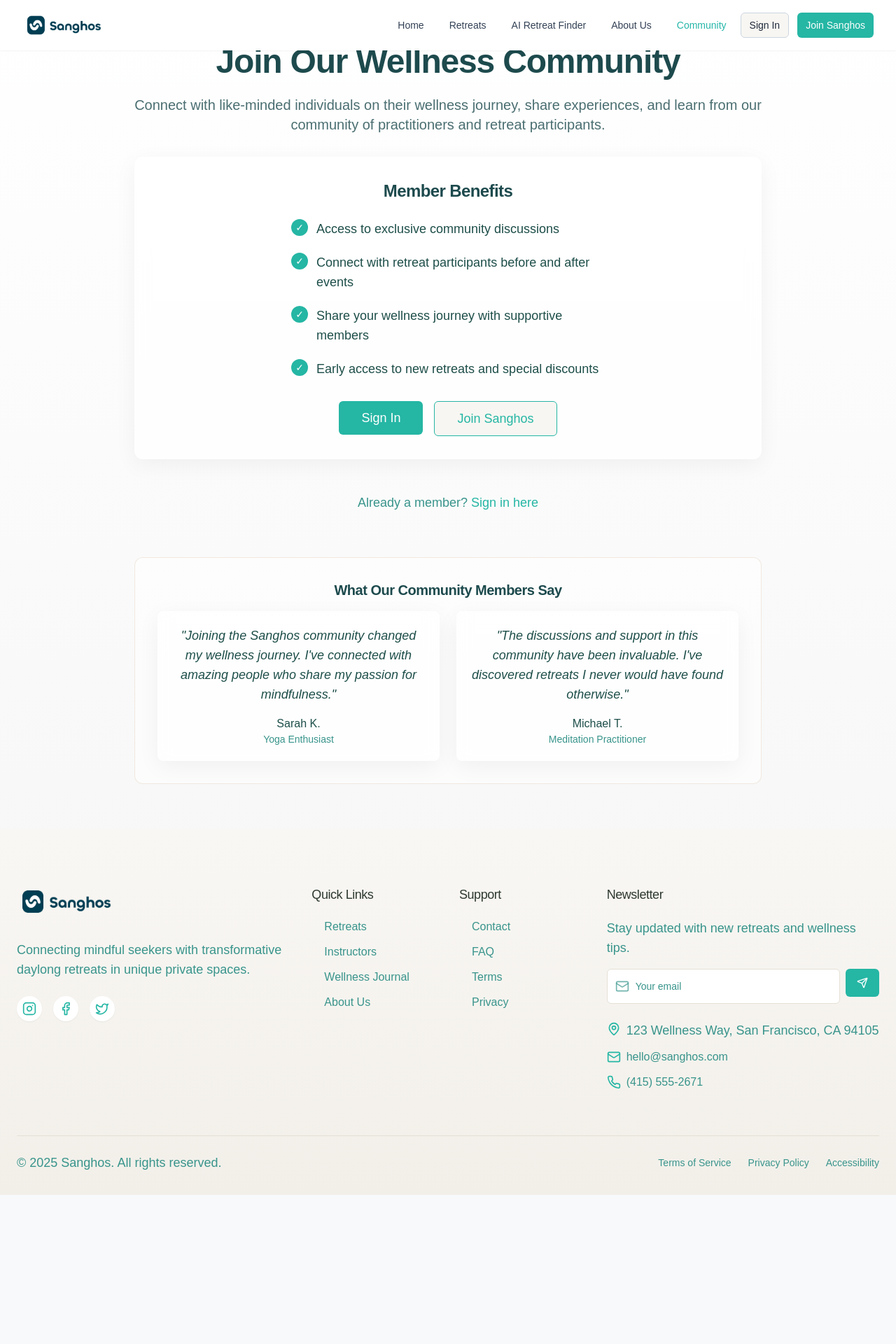
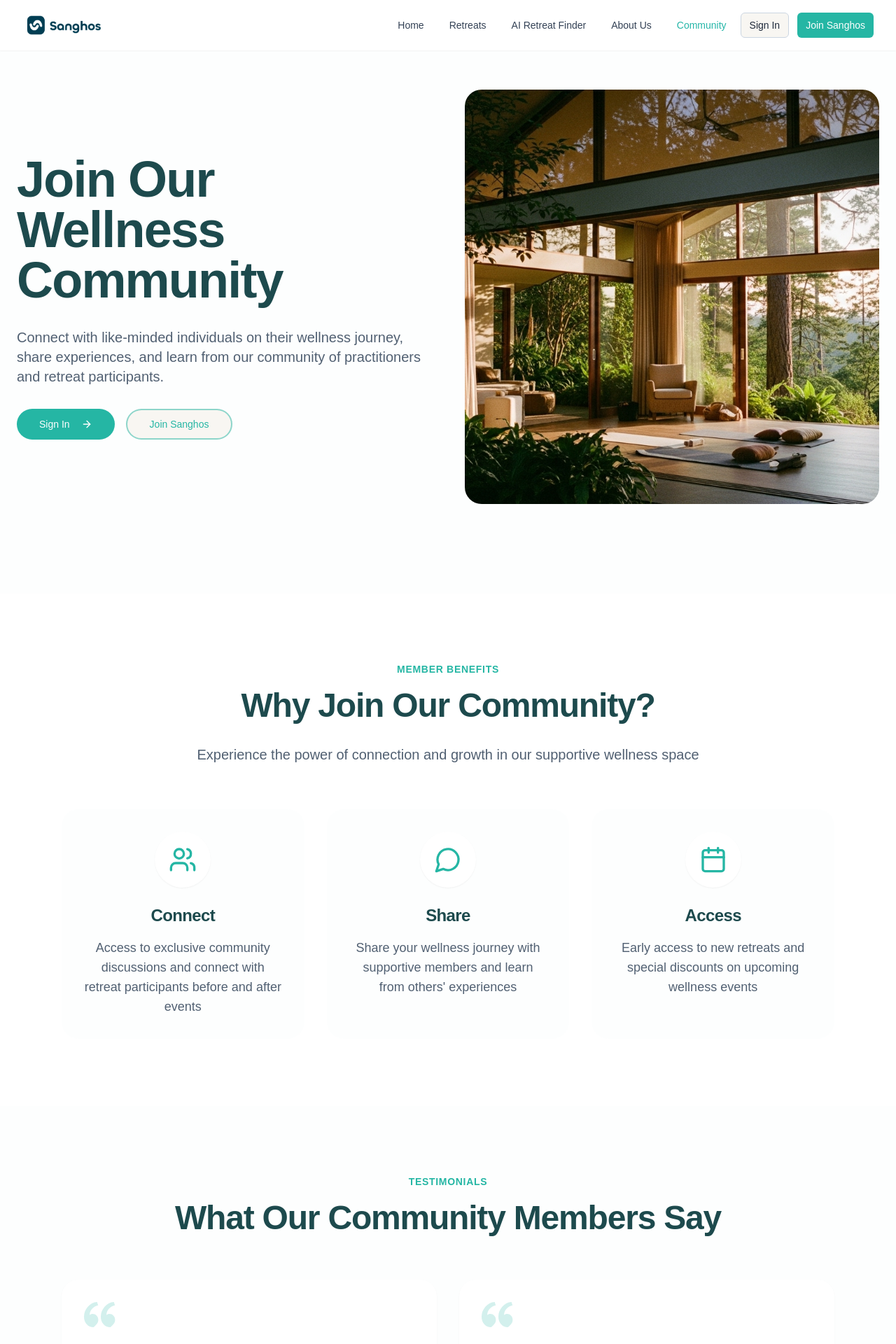
Before and after one commit to Devinfern/sanghos, a React (Vite) app: page /community-teaser in a window 1280 px wide. Shown: the top 1920 px of the page at 70% size. Before the commit the page ends 1707 px from the top, so only its background shows below. Built offline with nearby package versions, Linux system fonts and the light colour scheme; no server answers; the database is empty; a web font is replaced by a local one.

Commit message:
Refactor: Consistent design for community-teaser page
Update the community-teaser page to match the design and layout of the homepage and About Us pages, while preserving existing content and imagery.

```diff
--- a/src/pages/CommunityTeaser.tsx
+++ b/src/pages/CommunityTeaser.tsx
@@ -1,14 +1,43 @@
 
-import React from 'react';
+import React, { useEffect, useState } from 'react';
 import { Link } from 'react-router-dom';
+import { Helmet } from 'react-helmet';
+import { motion } from 'framer-motion';
+import { ArrowRight, Users, MessageCircle, Calendar } from 'lucide-react';
 import { Button } from '@/components/ui/button';
 import Header from '@/components/Header';
 import Footer from '@/components/Footer';
-import { motion } from 'framer-motion';
+import WellnessCommunityTeaser from '@/components/WellnessCommunityTeaser';
+import OptimizedImage from '@/components/OptimizedImage';
 
 const CommunityTeaser = () => {
-  const container = {
-    hidden: { opacity: 0 },
+  const [isLoaded, setIsLoaded] = useState(false);
+
+  useEffect(() => {
+    const timer = setTimeout(() => {
+      setIsLoaded(true);
+    }, 100);
+    return () => clearTimeout(timer);
+  }, []);
+
+  const fadeIn = {
+    hidden: {
+      opacity: 0,
+      y: 20
+    },
+    visible: {
+      opacity: 1,
+      y: 0,
+      transition: {
+        duration: 0.6
+      }
+    }
+  };
+
+  const staggerChildren = {
+    hidden: {
+      opacity: 0
+    },
     visible: {
       opacity: 1,
       transition: {
@@ -17,111 +46,225 @@ const CommunityTeaser = () => {
     }
   };
 
-  const item = {
-    hidden: { opacity: 0, y: 20 },
-    visible: { opacity: 1, y: 0 }
-  };
+  const benefits = [
+    {
+      icon: <Users className="h-10 w-10 text-brand-primary" />,
+      title: "Connect",
+      description: "Access to exclusive community discussions and connect with retreat participants before and after events"
+    },
+    {
+      icon: <MessageCircle className="h-10 w-10 text-brand-primary" />,
+      title: "Share",
+      description: "Share your wellness journey with supportive members and learn from others' experiences"
+    },
+    {
+      icon: <Calendar className="h-10 w-10 text-brand-primary" />,
+      title: "Access",
+      description: "Early access to new retreats and special discounts on upcoming wellness events"
+    }
+  ];
+
+  const testimonials = [
+    {
+      quote: "Joining the Sanghos community changed my wellness journey. I've connected with amazing people who share my passion for mindfulness.",
+      name: "Sarah K.",
+      role: "Yoga Enthusiast"
+    },
+    {
+      quote: "The discussions and support in this community have been invaluable. I've discovered retreats I never would have found otherwise.",
+      name: "Michael T.",
+      role: "Meditation Practitioner"
+    }
+  ];
 
   return (
     <>
+      <Helmet>
+        <title>Join Our Community | Sanghos</title>
+        <meta name="description" content="Connect with like-minded individuals on their wellness journey, share experiences, and learn from our community of practitioners." />
+      </Helmet>
+
       <Header />
-      <main className="container mx-auto px-4 py-16 flex-1 bg-gradient-to-b from-white to-brand-light/20">
-        <motion.section
-          className="max-w-4xl mx-auto text-center"
-          initial={{ opacity: 0 }}
-          animate={{ opacity: 1 }}
-          transition={{ duration: 0.5 }}
-        >
-          <motion.h1
-            className="text-4xl md:text-5xl font-bold mb-6 text-brand-dark"
-            initial={{ y: -20, opacity: 0 }}
-            animate={{ y: 0, opacity: 1 }}
-            transition={{ duration: 0.6 }}
-          >
-            Join Our Wellness Community
-          </motion.h1>
-          <motion.p
-            className="text-xl mb-8 text-brand-dark/80"
-            initial={{ y: 20, opacity: 0 }}
-            animate={{ y: 0, opacity: 1 }}
-            transition={{ duration: 0.6, delay: 0.1 }}
-          >
-            Connect with like-minded individuals on their wellness journey, share experiences,
-            and learn from our community of practitioners and retreat participants.
-          </motion.p>
 
-          <motion.div
-            className="glass-morphism p-8 rounded-xl mb-12 shadow-sm"
-            initial={{ opacity: 0, scale: 0.95 }}
-            animate={{ opacity: 1, scale: 1 }}
-            transition={{ duration: 0.5, delay: 0.2 }}
-          >
-            <h2 className="text-2xl font-semibold mb-6 text-brand-dark">Member Benefits</h2>
+      <main className="bg-white overflow-x-hidden">
+        {/* Hero Section */}
+        <section className="py-24 md:py-32 bg-brand-subtle/10 relative">
+          <div className="container mx-auto max-w-7xl px-4 md:px-6">
+            <div className="grid grid-cols-1 lg:grid-cols-2 gap-12 items-center">
+              <motion.div
+                initial="hidden"
+                animate={isLoaded ? "visible" : "hidden"}
+                variants={fadeIn}
+                className="max-w-3xl"
+              >
+                <h1 className="text-6xl md:text-7xl font-bold mb-8 text-brand-dark leading-tight">Join Our Wellness Community</h1>
 
-            <motion.ul
-              className="space-y-5 text-left max-w-md mx-auto mb-8"
-              variants={container}
+                <p className="text-xl mb-8 text-brand-slate">
+                  Connect with like-minded individuals on their wellness journey, share experiences,
+                  and learn from our community of practitioners and retreat participants.
+                </p>
+
+                <div className="flex flex-wrap gap-4">
+                  <Button
+                    size="lg"
+                    className="bg-brand-primary hover:bg-brand-primary/90 text-white rounded-full group"
+                    asChild
+                  >
+                    <Link to="/login">
+                      Sign In
+                      <ArrowRight className="ml-2 h-4 w-4 transition-transform group-hover:translate-x-1" />
+                    </Link>
+                  </Button>
+                  <Button
+                    size="lg"
+                    variant="outline"
+                    className="border-2 border-brand-primary/50 text-brand-primary hover:bg-brand-primary/5 rounded-full"
+                    asChild
+                  >
+                    <Link to="/signup">Join Sanghos</Link>
+                  </Button>
+                </div>
+              </motion.div>
+
+              <motion.div
+                initial="hidden"
+                animate={isLoaded ? "visible" : "hidden"}
+                variants={fadeIn}
+                className="relative rounded-3xl overflow-hidden"
+              >
+                <OptimizedImage
+                  src="/lovable-uploads/60c5a966-4e10-4c09-af70-bfafe90c0630.png"
+                  alt="Community meditation session"
+                  className="w-full h-full object-cover"
+                />
+              </motion.div>
+            </div>
+          </div>
+        </section>
+
+        {/* Benefits Section */}
+        <section className="py-24 bg-white">
+          <div className="container mx-auto max-w-6xl px-4 md:px-6">
+            <motion.div
               initial="hidden"
-              animate="visible"
+              animate={isLoaded ? "visible" : "hidden"}
+              variants={fadeIn}
+              className="text-center mb-16"
             >
-              {[
-                "Access to exclusive community discussions",
-                "Connect with retreat participants before and after events",
-                "Share your wellness journey with supportive members",
-                "Early access to new retreats and special discounts"
-              ].map((benefit, index) => (
-                <motion.li key={index} className="flex items-start" variants={item}>
-                  <span className="inline-flex items-center justify-center h-6 w-6 rounded-full bg-brand-primary text-white mr-3 flex-shrink-0 text-sm">✓</span>
-                  <span className="text-lg">{benefit}</span>
-                </motion.li>
+              <span className="text-sm uppercase tracking-wider text-brand-primary font-semibold">Member Benefits</span>
+              <h2 className="text-4xl md:text-5xl font-bold mt-4 mb-8 text-brand-dark">
+                Why Join Our Community?
+              </h2>
+              <p className="text-xl text-brand-slate max-w-3xl mx-auto">
+                Experience the power of connection and growth in our supportive wellness space
+              </p>
+            </motion.div>
+
+            <div className="grid grid-cols-1 md:grid-cols-3 gap-8">
+              {benefits.map((benefit, index) => (
+                <motion.div
+                  key={index}
+                  initial={{ opacity: 0, y: 20 }}
+                  animate={isLoaded ? { opacity: 1, y: 0 } : { opacity: 0, y: 20 }}
+                  transition={{ delay: 0.2 + index * 0.1, duration: 0.6 }}
+                  className="bg-brand-subtle/10 p-8 rounded-3xl text-center"
+                >
+                  <div className="mx-auto mb-6 bg-white w-20 h-20 rounded-full flex items-center justify-center shadow-sm">
+                    {benefit.icon}
+                  </div>
+                  <h3 className="text-2xl font-bold mb-4 text-brand-dark">{benefit.title}</h3>
+                  <p className="text-brand-slate text-lg">{benefit.description}</p>
+                </motion.div>
               ))}
-            </motion.ul>
+            </div>
+          </div>
+        </section>
 
-            <div className="flex flex-col sm:flex-row gap-4 justify-center">
-              <Button asChild size="lg" className="bg-brand-primary hover:bg-brand-primary/90 text-white px-8 py-6 text-lg">
-                <Link to="/login">Sign In</Link>
-              </Button>
-              <Button asChild size="lg" variant="outline" className="border-brand-primary text-brand-primary hover:bg-brand-primary/5 px-8 py-6 text-lg">
-                <Link to="/signup">Join Sanghos</Link>
-              </Button>
+        {/* Testimonials Section */}
+        <section className="py-24 bg-brand-subtle/10">
+          <div className="container mx-auto max-w-6xl px-4 md:px-6">
+            <motion.div
+              initial="hidden"
+              animate={isLoaded ? "visible" : "hidden"}
+              variants={fadeIn}
+              className="text-center mb-16"
+            >
+              <span className="text-sm uppercase tracking-wider text-brand-primary font-semibold">Testimonials</span>
+              <h2 className="text-4xl md:text-5xl font-bold mt-4 mb-8 text-brand-dark">
+                What Our Community Members Say
+              </h2>
+            </motion.div>
+
+            <div className="grid grid-cols-1 md:grid-cols-2 gap-8">
+              {testimonials.map((testimonial, index) => (
+                <motion.div
+                  key={index}
+                  initial={{ opacity: 0, y: 20 }}
+                  animate={isLoaded ? { opacity: 1, y: 0 } : { opacity: 0, y: 20 }}
+                  transition={{ delay: 0.2 + index * 0.1, duration: 0.6 }}
+                  className="bg-white p-8 rounded-3xl shadow-sm"
+                >
+                  <div className="mb-6">
+                    <svg width="45" height="36" viewBox="0 0 45 36" fill="none" xmlns="http://www.w3.org/2000/svg" className="text-brand-primary/20">
+                      <path d="M13.44 36C9.6 36 6.4 34.56 3.84 31.68C1.28 28.8 0 25.2 0 20.88C0 15.68 1.76 11.04 5.28 6.96C8.8 2.88 13.28 0.24 18.72 0L20.16 4.8C16.8 5.44 13.92 7.12 11.52 9.84C9.12 12.56 8 15.52 8.16 18.72C9.12 17.6 10.56 17.04 12.48 17.04C14.56 17.04 16.4 17.84 18 19.44C19.6 21.04 20.4 23.04 20.4 25.44C20.4 28 19.52 30.16 17.76 31.92C16 33.68 13.92 36 13.44 36ZM37.44 36C33.6 36 30.4 34.56 27.84 31.68C25.28 28.8 24 25.2 24 20.88C24 15.68 25.76 11.04 29.28 6.96C32.8 2.88 37.28 0.24 42.72 0L44.16 4.8C40.8 5.44 37.92 7.12 35.52 9.84C33.12 12.56 32 15.52 32.16 18.72C33.12 17.6 34.56 17.04 36.48 17.04C38.56 17.04 40.4 17.84 42 19.44C43.6 21.04 44.4 23.04 44.4 25.44C44.4 28 43.52 30.16 41.76 31.92C40 33.68 37.92 36 37.44 36Z" fill="currentColor"/>
+                    </svg>
+                  </div>
+                  <p className="text-xl italic mb-6 text-brand-slate">{testimonial.quote}</p>
+                  <div className="flex items-center">
+                    <div className="ml-4">
+                      <h4 className="font-bold text-brand-dark">{testimonial.name}</h4>
+                      <p className="text-brand-slate">{testimonial.role}</p>
+                    </div>
+                  </div>
+                </motion.div>
+              ))}
             </div>
-          </motion.div>
+          </div>
+        </section>
 
-          <motion.div
-            initial={{ opacity: 0 }}
-            animate={{ opacity: 1 }}
-            transition={{ delay: 0.5 }}
-          >
-            <p className="text-muted-foreground">
-              Already a member? <Link to="/login" className="text-brand-primary hover:underline font-medium">Sign in here</Link>
-            </p>
+        {/* Include the existing WellnessCommunityTeaser component */}
+        <WellnessCommunityTeaser />
 
-            <div className="mt-16 p-8 rounded-xl bg-white/50 border border-brand-sand/20">
-              <h3 className="text-xl font-semibold mb-4 text-brand-dark">What Our Community Members Say</h3>
-              <div className="grid md:grid-cols-2 gap-6">
-                {[
-                  {
-                    quote: "Joining the Sanghos community changed my wellness journey. I've connected with amazing people who share my passion for mindfulness.",
-                    name: "Sarah K.",
-                    role: "Yoga Enthusiast"
-                  },
-                  {
-                    quote: "The discussions and support in this community have been invaluable. I've discovered retreats I never would have found otherwise.",
-                    name: "Michael T.",
-                    role: "Meditation Practitioner"
-                  }
-                ].map((testimonial, i) => (
-                  <div key={i} className="glass-morphism p-5 rounded-lg">
-                    <p className="italic mb-4">"{testimonial.quote}"</p>
-                    <div className="font-medium">{testimonial.name}</div>
-                    <div className="text-sm text-muted-foreground">{testimonial.role}</div>
-                  </div>
-                ))}
+        {/* Join CTA Section */}
+        <section className="py-24 bg-brand-subtle/20 relative overflow-hidden">
+          <div className="container relative z-10 mx-auto max-w-6xl px-4 md:px-6">
+            <motion.div
+              initial="hidden"
+              animate={isLoaded ? "visible" : "hidden"}
+              variants={fadeIn}
+              className="max-w-3xl mx-auto text-center"
+            >
+              <h2 className="text-4xl md:text-5xl font-bold mb-6 text-brand-dark">Ready to Join Us?</h2>
+              <p className="text-xl mb-10 text-brand-slate">
+                Become part of our growing wellness community and transform your journey with like-minded individuals.
+              </p>
+              <div className="flex flex-col sm:flex-row gap-4 justify-center">
+                <Button
+                  size="lg"
+                  className="bg-brand-primary hover:bg-brand-primary/90 rounded-full group"
+                  asChild
+                >
+                  <Link to="/signup">
+                    Join Now
+                    <ArrowRight className="ml-2 h-4 w-4 transition-transform group-hover:translate-x-1" />
+                  </Link>
+                </Button>
+                <Button
+                  size="lg"
+                  variant="outline"
+                  className="border-brand-primary/50 text-brand-primary hover:bg-brand-primary/5 rounded-full"
+                  asChild
+                >
+                  <Link to="/login">
+                    Already a member? Sign in
+                  </Link>
+                </Button>
               </div>
-            </div>
-          </motion.div>
-        </motion.section>
+            </motion.div>
+          </div>
+        </section>
       </main>
+
       <Footer />
     </>
   );
```
